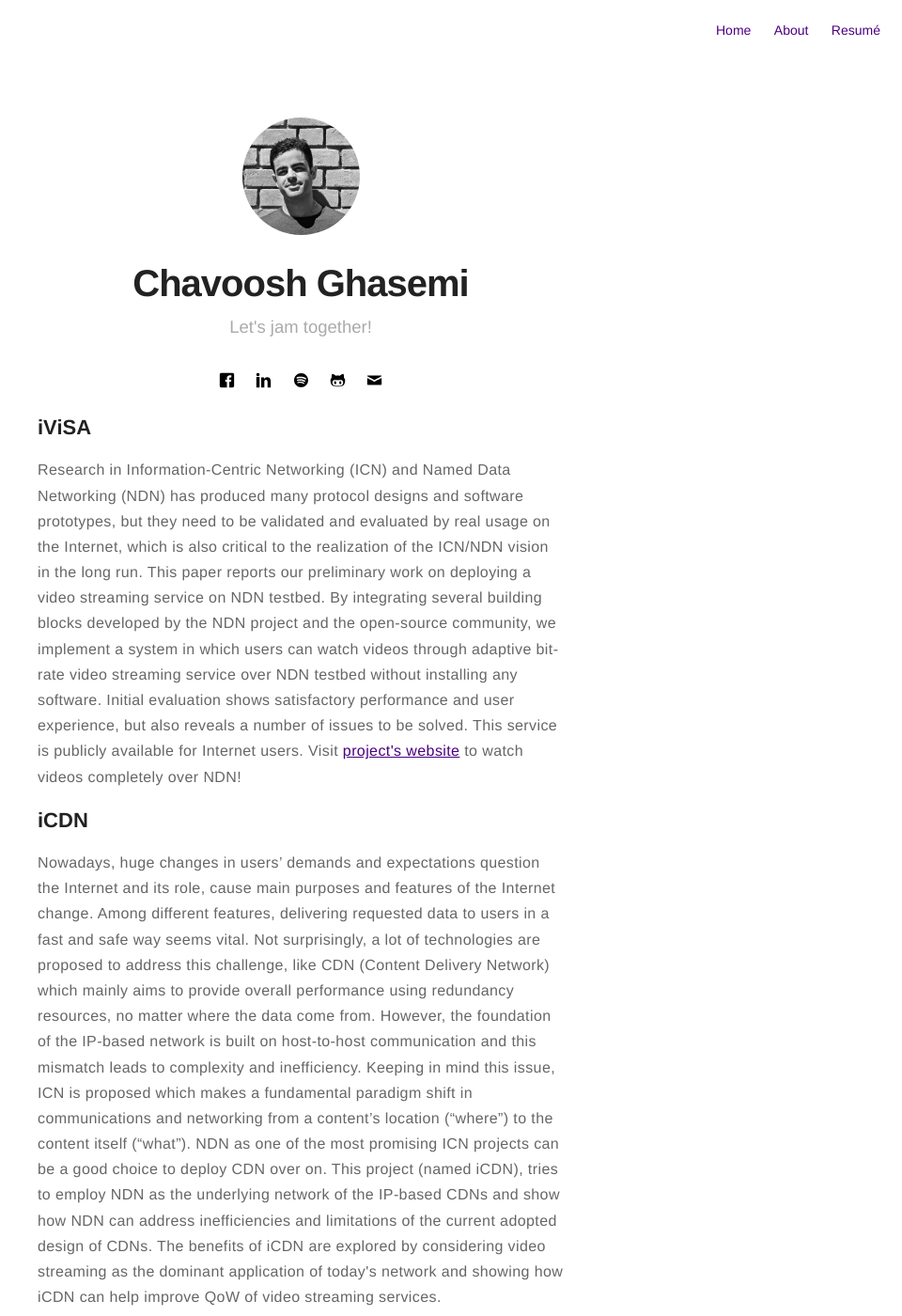
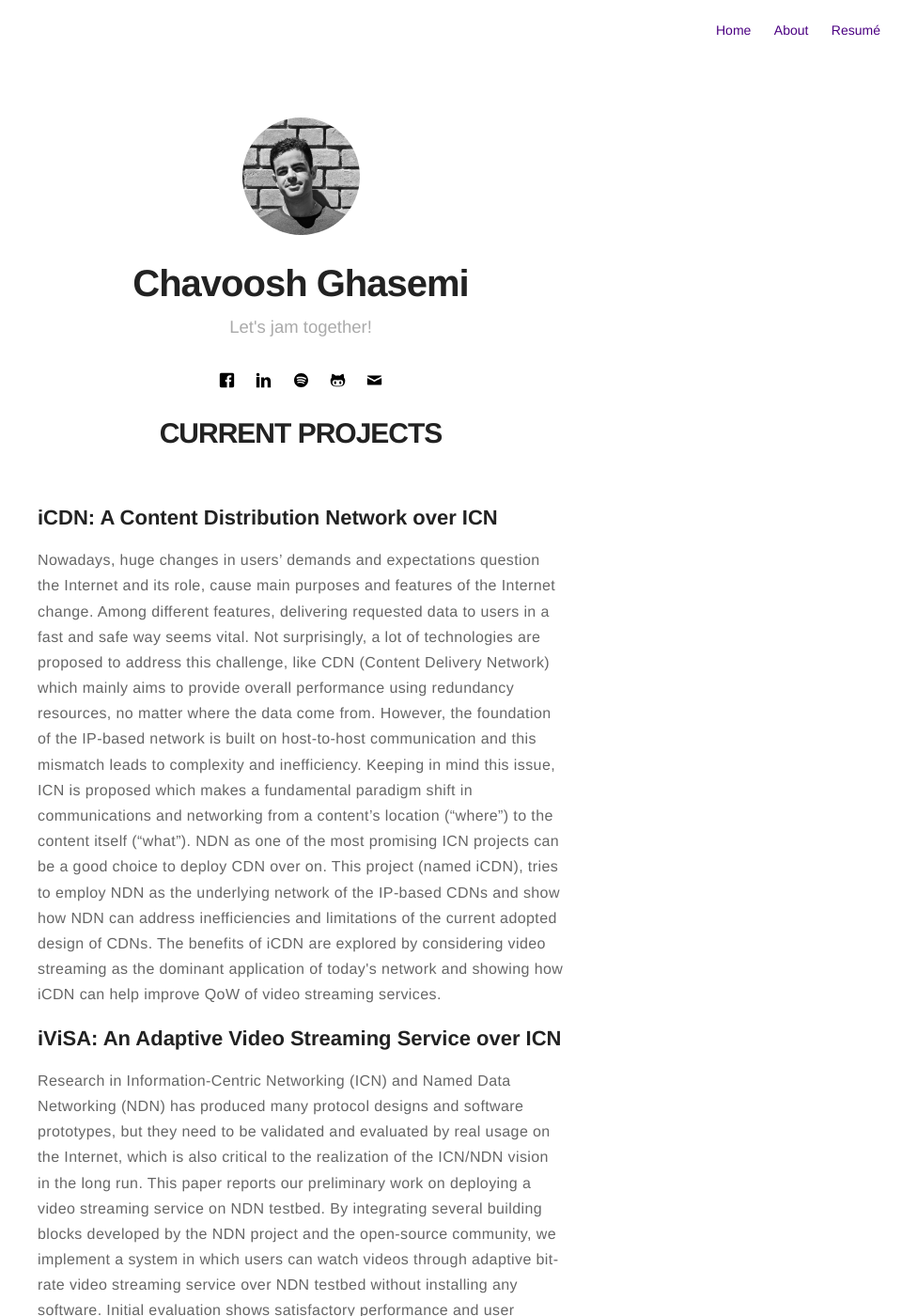
Before and after one commit to chavoosh/chavoosh.github.io, a Jekyll site: the page built from projects.md, in a window 1280 px wide and 1400 px high. Shown: the whole window at 94% size, without its empty margins (320-1280 px from the left). Built offline with Jekyll 4.4.1, drawn with Linux system fonts in a browser that asks for light colours; part of the change alters nothing that is shown; some of the changed text lies outside the part shown.

Commit message:
update projects with select repositories

```diff
--- a/projects.md
+++ b/projects.md
@@ -3,21 +3,9 @@ layout: page
 title: Projects
 ---
 
-<h2>iViSA</h2>
-<p>Research in Information-Centric Networking (ICN) and Named Data Networking (NDN)
-has produced many protocol designs and software prototypes, but they need to be
-validated and evaluated by real usage on the Internet, which is also critical to
-the realization of the ICN/NDN vision in the long run. This paper reports our
-preliminary work on deploying a video streaming service on NDN testbed.
+<h1>CURRENT PROJECTS</h1>
 
-By integrating several building blocks developed by the NDN project and the open-source
-community, we implement a system in which users can watch videos through adaptive bit-rate
-video streaming service over NDN testbed without installing any software. Initial evaluation
-shows satisfactory performance and user experience, but also reveals a number of issues to be
-solved. This service is publicly available for Internet users. Visit <a href='https://ivisa.named-data.net'>project's website</a> to watch videos completely over NDN!</p>
-
-
-<h2>iCDN</h2>
+<h2>iCDN: A Content Distribution Network over ICN</h2>
 <p>Nowadays, huge changes in users’ demands and expectations question the Internet and its role,
 cause main purposes and features of the Internet change. Among different features, delivering
 requested data to users in a fast and safe way seems vital. Not surprisingly, a lot of technologies
@@ -34,7 +22,33 @@ and limitations of the current adopted design of CDNs. The benefits of iCDN are
 video streaming as the dominant application of today's network and showing how iCDN can help improve QoW
 of video streaming services.</p>
 
-<h2>NameTrie</h2>
+<h2>iViSA: An Adaptive Video Streaming Service over ICN</h2>
+<p>Research in Information-Centric Networking (ICN) and Named Data Networking (NDN)
+has produced many protocol designs and software prototypes, but they need to be
+validated and evaluated by real usage on the Internet, which is also critical to
+the realization of the ICN/NDN vision in the long run. This paper reports our
+preliminary work on deploying a video streaming service on NDN testbed.
+
+By integrating several building blocks developed by the NDN project and the open-source
+community, we implement a system in which users can watch videos through adaptive bit-rate
+video streaming service over NDN testbed without installing any software. Initial evaluation
+shows satisfactory performance and user experience, but also reveals a number of issues to be
+solved. This service is publicly available for Internet users. Visit <a href='https://ivisa.named-data.net'>project's website</a> to watch videos completely over NDN!</p>
+
+
+<h1>SELECT REPOSITORIES</h1>
+<ul>
+  <li>Video Streaming</li>
+  <ul>
+	  <li><a href="https://github.com/chavoosh/ndn-mongo-fileserver">NDN fileserver based on MongoDB</a></li>
+	  <li><a href="https://github.com/chavoosh/ndn-video-frontend">Video streaming frontend resources</a></li>
+  </ul>
+	<li><a href="https://github.com/chavoosh/TrieGranularity">Implementation of different Trie granularities</a></li>
+</ul>
+
+<h1>OLD PROJECTS</h1>
+
+<h2>NameTrie: An Efficient Data Structure for Name-based Packet Forwarders</h2>
 <p>Name lookup is an essential function, but a performance bottleneck in both today and future network
 architectures. Variable-length and unbounded names rather than fixed length addresses, as well as much
 larger and more dynamic forwarding tables, call for a careful re-engineering of lookup structures for fast,
@@ -51,8 +65,7 @@ name datasets, our implementation of NameTrie in software achieves significant s
 lookups, and removals in comparison to existing schemes, for various datasets with a small memory footprint.
 </p>
 
-
-<h2>MUCA</h2>
+<h2>MUCA: A New Routing Protocol For Large-scale Caching Networks</h2>
 <p>While the Internet has far exceeded expectations, it has also stretched initial assumptions, often creating
 tussles that challenge its underlying communication model. Users and applications operate in terms of content,
 making it increasingly limiting and difficult to conform to IP’s requirement to communicate by discovering and
```
